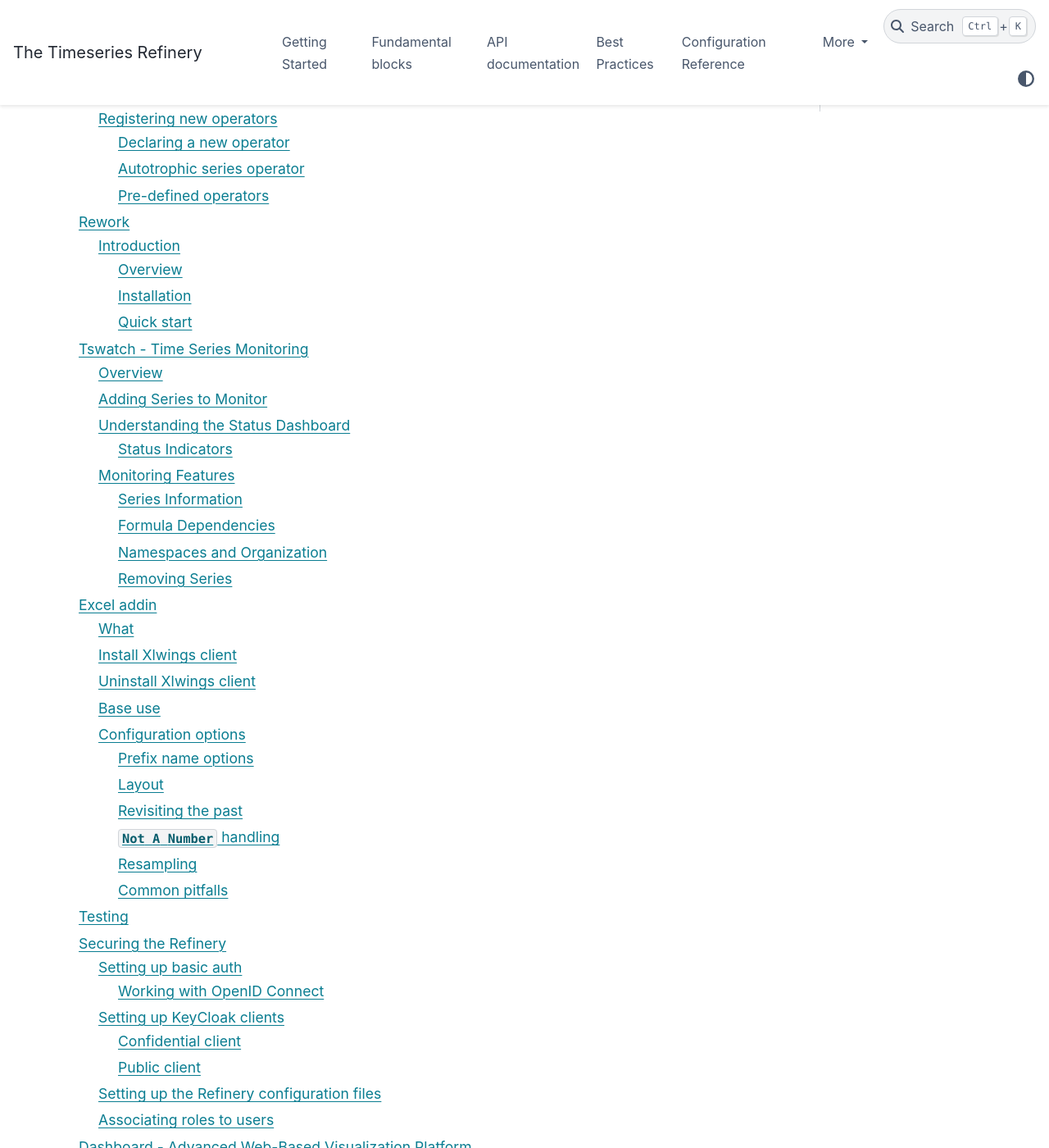
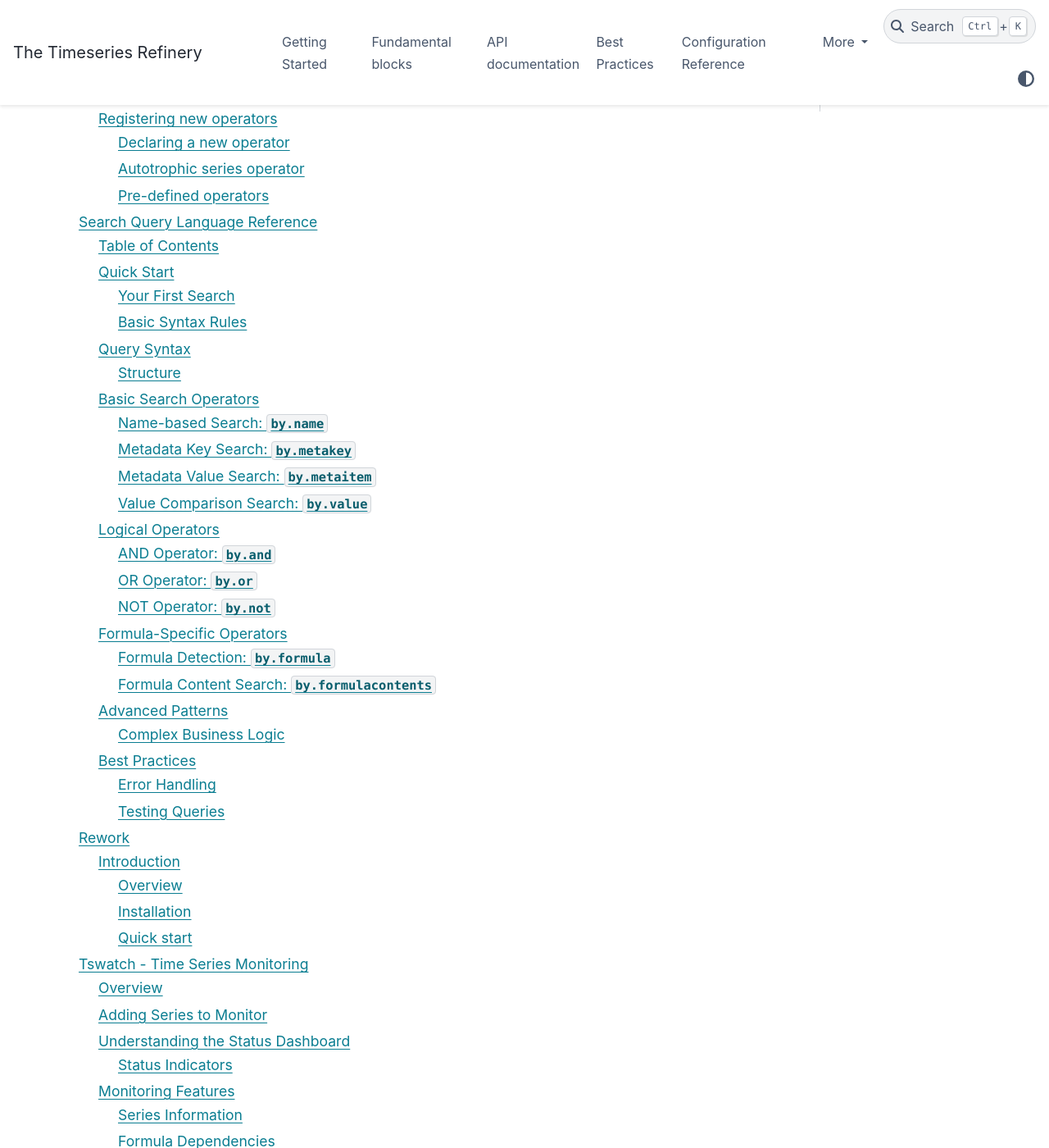
Before and after one commit to pythonianfr/tshistory_refinery, a Sphinx documentation site: the page built from docs/index.rst, in a window 1280 px wide and 1400 px high, scrolled down 2314 px. Shown: the whole window at 82% size. Built offline with Sphinx 7.4.7 and the PyData theme 0.15.4, drawn with Linux system fonts in a browser that asks for light colours; part of the change alters nothing that is shown.

Commit message:
doc: document the search query language
Comprehensive documentation covering:
- Query syntax (Lisp-like parenthesized expressions)
- Basic search operators (by.name, by.metakey, by.metaitem, by.value)
- Logical operators (by.and, by.or, by.not)
- Formula-specific operators (by.formula, by.formulacontents)
- Advanced patterns and best practices

closes tshistory_refinery#60

```diff
--- a/docs/fundamental_blocks/index.rst
+++ b/docs/fundamental_blocks/index.rst
@@ -9,6 +9,7 @@ Fundamental blocks
    groups
    supervision
    formula
+   search_language
    rework
    tswatch
    exceladdin
--- /dev/null
+++ b/docs/fundamental_blocks/search_language.rst
@@ -0,0 +1,300 @@
+.. _search_language:
+
+Search Query Language Reference
+===============================
+
+The Refinery search system uses a powerful query language to
+find time series and groups based on metadata, names, and other
+properties. This guide provides comprehensive documentation with
+extensive examples.
+
+Table of Contents
+-----------------
+
+- `Quick Start`_
+- `Query Syntax`_
+- `Basic Search Operators`_
+- `Logical Operators`_
+- `Formula-Specific Operators`_
+- `Practical Examples`_
+- `Advanced Patterns`_
+- `Best Practices`_
+
+Quick Start
+-----------
+
+Your First Search
+~~~~~~~~~~~~~~~~~
+
+.. code-block:: python
+
+    # Find all series containing "temperature" in their name
+    results = tsa.find('(by.name "temperature")')
+
+    # Find series by metadata
+    results = tsa.find('(by.metaitem "sensor_type" "humidity")')
+
+    # Combine conditions
+    results = tsa.find('(by.and (by.name "daily") (by.metaitem "region" "europe"))')
+
+Basic Syntax Rules
+~~~~~~~~~~~~~~~~~~
+
+1. **Parentheses**: Every query is wrapped in parentheses ``(operator args...)``
+2. **Quotes**: All string values use double quotes ``"value"``
+3. **Nesting**: Queries can be nested for complex logic
+4. **Case Sensitive**: All operators and values are case-sensitive
+
+Query Syntax
+------------
+
+Structure
+~~~~~~~~~
+
+.. code-block:: lisp
+
+    ;; Basic structure
+    '(operator "argument")'
+
+    ;; With multiple arguments
+    '(operator "arg1" "arg2")'
+
+    ;; Nested queries
+    '(by.and (by.name "sales") (by.metaitem "region" "north"))'
+
+
+Basic Search Operators
+----------------------
+
+Name-based Search: ``by.name``
+~~~~~~~~~~~~~~~~~~~~~~~~~~~~~~~
+
+Searches for series whose names contain the specified substring
+(case-insensitive):
+
+.. code-block:: lisp
+
+    ;; Basic name search
+    '(by.name "temperature")'  ;; Matches: "room_temperature", "temperature_sensor"
+
+
+Metadata Key Search: ``by.metakey``
+~~~~~~~~~~~~~~~~~~~~~~~~~~~~~~~~~~~
+
+Finds series that have a specific metadata key (regardless of the
+value):
+
+.. code-block:: lisp
+
+    ;; Basic metadata key search
+    '(by.metakey "region")'    ;; All series that have a "region" metadata field
+
+Metadata Value Search: ``by.metaitem``
+~~~~~~~~~~~~~~~~~~~~~~~~~~~~~~~~~~~~~~~
+
+Finds series where a specific metadata key has a specific value. The
+point of examples here is also to illustrate use of the series
+matadata:
+
+.. code-block:: lisp
+
+    ;; Basic metadata value search
+    '(by.metaitem "region" "europe")'          ;; Series in Europe region
+    '(by.metaitem "data_type" "financial")'    ;; Financial data
+
+    ;; Quality and status
+    '(by.metaitem "quality" "high")'           ;; High quality data
+    '(by.metaitem "confidence" "reliable")'    ;; Reliable data
+
+
+Value Comparison Search: ``by.value``
+~~~~~~~~~~~~~~~~~~~~~~~~~~~~~~~~~~~~~~
+
+Finds series where a metadata value meets a numerical condition.
+
+.. warning::
+
+   It must be noted that while these filters can be used by ``.find``
+   and in baskets, they are also available in the formula language, as
+   input parameters of the ``findseries`` operator. In the later case,
+   the notation can be different. This is the case for values
+   filtering.
+
+   In any case, the Web interface provides structured editors that can
+   help you discover the available operators in the relevant context
+   (find / basket / findseries) and will guide you write correct
+   filters.
+
+.. code-block:: lisp
+
+    ;; Pure search filters (for use with ``find``)
+    '(> "temperature" 25)'          ;; Temperature metadata > 25
+    '(>= "confidence" 0.8)'         ;; Confidence >= 80%
+    '(< "threshold" 100)'           ;; Threshold < 100
+
+    ;; In the formula language  (for use with ``findseries``)
+    '(by.value "temperature" ">" 25)'     ;; Temperature metadata > 25
+    '(by.value "confidence" ">=" 0.8)'    ;; Confidence >= 80%
+    '(by.value "threshold" "<" 100)'      ;; Threshold < 100
+
+
+Logical Operators
+-----------------
+
+AND Operator: ``by.and``
+~~~~~~~~~~~~~~~~~~~~~~~~~
+
+Combines multiple conditions where ALL must be true:
+
+.. code-block:: lisp
+
+    '(by.and (by.name "temperature") (by.metaitem "region" "europe"))'
+
+
+OR Operator: ``by.or``
+~~~~~~~~~~~~~~~~~~~~~~
+
+Combines multiple conditions where ANY can be true:
+
+.. code-block:: lisp
+
+    '(by.or (by.metaitem "region" "europe") (by.metaitem "region" "asia"))'
+
+    ;; Multiple regions
+    '(by.or (by.metaitem "country" "france")
+            (by.metaitem "country" "germany")
+            (by.metaitem "country" "italy"))'
+
+
+NOT Operator: ``by.not``
+~~~~~~~~~~~~~~~~~~~~~~~~
+
+Excludes series matching the specified condition:
+
+.. code-block:: lisp
+
+    '(by.not (by.metaitem "status" "deprecated"))' ;; Exclude deprecated series
+    '(by.not (by.name "test"))'                    ;; Exclude test series
+
+
+Formula-Specific Operators
+--------------------------
+
+Formula Detection: ``by.formula``
+~~~~~~~~~~~~~~~~~~~~~~~~~~~~~~~~~~
+
+Finds all computed (formula) series:
+
+.. code-block:: lisp
+
+    ;; Find all formula series
+    '(by.formula)'
+
+    ;; Combine with other conditions
+    '(by.and (by.formula) (by.metaitem "department" "finance"))'    # Finance formulas
+    '(by.and (by.formula) (by.metaitem "type" "kpi"))'              # KPI formulas
+
+    # Find non-formula (stored) series
+    '(by.not (by.formula))'
+
+
+Formula Content Search: ``by.formulacontents``
+~~~~~~~~~~~~~~~~~~~~~~~~~~~~~~~~~~~~~~~~~~~~~~~
+
+.. note::
+
+   This is in practice quite useful to find a specific formula when we
+   don't know its name (or other properties) but we have an idea of
+   what it does.
+
+Searches within the actual formula expressions:
+
+.. code-block:: lisp
+
+    ;; Find formulas using specific functions
+    '(by.formulacontents "resample")'          ;; Formulas with resampling
+    '(by.formulacontents "priority")'          ;; Formulas using priority operator
+
+    ;; Find formulas referencing specific series
+    '(by.formulacontents "stock_price")'       ;; Formulas using directly stock_price series
+
+    ;; Advanced operations
+    '(by.formulacontents "findseries")'        ;; Dynamic series discovery formulas
+    '(by.formulacontents "constant")'          ;; Formulas creating constants
+
+
+Advanced Patterns
+-----------------
+
+Complex Business Logic
+~~~~~~~~~~~~~~~~~~~~~~
+
+.. code-block:: python
+
+    # Find series for quarterly business review
+    '(by.and (by.metaitem "frequency" "quarterly")
+             (by.or (by.metaitem "category" "revenue")
+                    (by.metaitem "category" "costs")
+                    (by.metaitem "category" "kpi"))
+             (by.metaitem "department" "finance")
+             (by.not (by.metaitem "status" "draft")))'
+
+    # Find anomaly detection candidates
+    '(by.and (by.metaitem "frequency" "daily")
+             (by.value "volatility" ">" 0.1)
+             (by.metaitem "business_critical" "true")
+             (by.not (by.metaitem "anomaly_detection" "enabled")))'
+
+    # Find series for machine learning pipeline
+    '(by.and (by.value "data_points" ">" 1000)
+             (by.value "completeness" ">" 0.95)
+             (by.metaitem "data_type" "numerical")
+             (by.not (by.metaitem "contains_pii" "true"))
+             (by.metaitem "ml_approved" "true"))'
+
+
+Best Practices
+--------------
+
+Error Handling
+~~~~~~~~~~~~~~
+
+.. code-block:: python
+
+    # Always handle empty results
+    results = tsa.find('(by.metaitem "nonexistent" "value")')
+    if not results:
+        print("No series found matching criteria")
+
+    # Validate query syntax before using
+    try:
+        results = tsa.find('(by.and (by.name "test"))')  # Missing closing paren in complex query
+    except SyntaxError as e:
+        print(f"Query syntax error: {e}")
+
+Testing Queries
+~~~~~~~~~~~~~~~
+
+.. code-block:: python
+
+    # Start with simple queries and build complexity
+    # Step 1: Test basic condition
+    basic_results = tsa.find('(by.metaitem "type" "sensor")')
+
+    # Step 2: Add location filter
+    location_results = tsa.find('(by.and (by.metaitem "type" "sensor")
+                                         (by.metaitem "location" "building_a"))')
+
+    # Step 3: Add status filter
+    final_results = tsa.find('(by.and (by.metaitem "type" "sensor")
+                                      (by.metaitem "location" "building_a")
+                                      (by.metaitem "status" "active"))')
+
+    # Compare result counts to ensure filters work as expected
+    print(f"All sensors: {len(basic_results)}")
+    print(f"Building A sensors: {len(location_results)}")
+    print(f"Active Building A sensors: {len(final_results)}")
+
+This comprehensive guide covers all aspects of the Refinery search
+query language. Use these patterns as building blocks to create
+sophisticated queries for data discovery and analysis.
```
